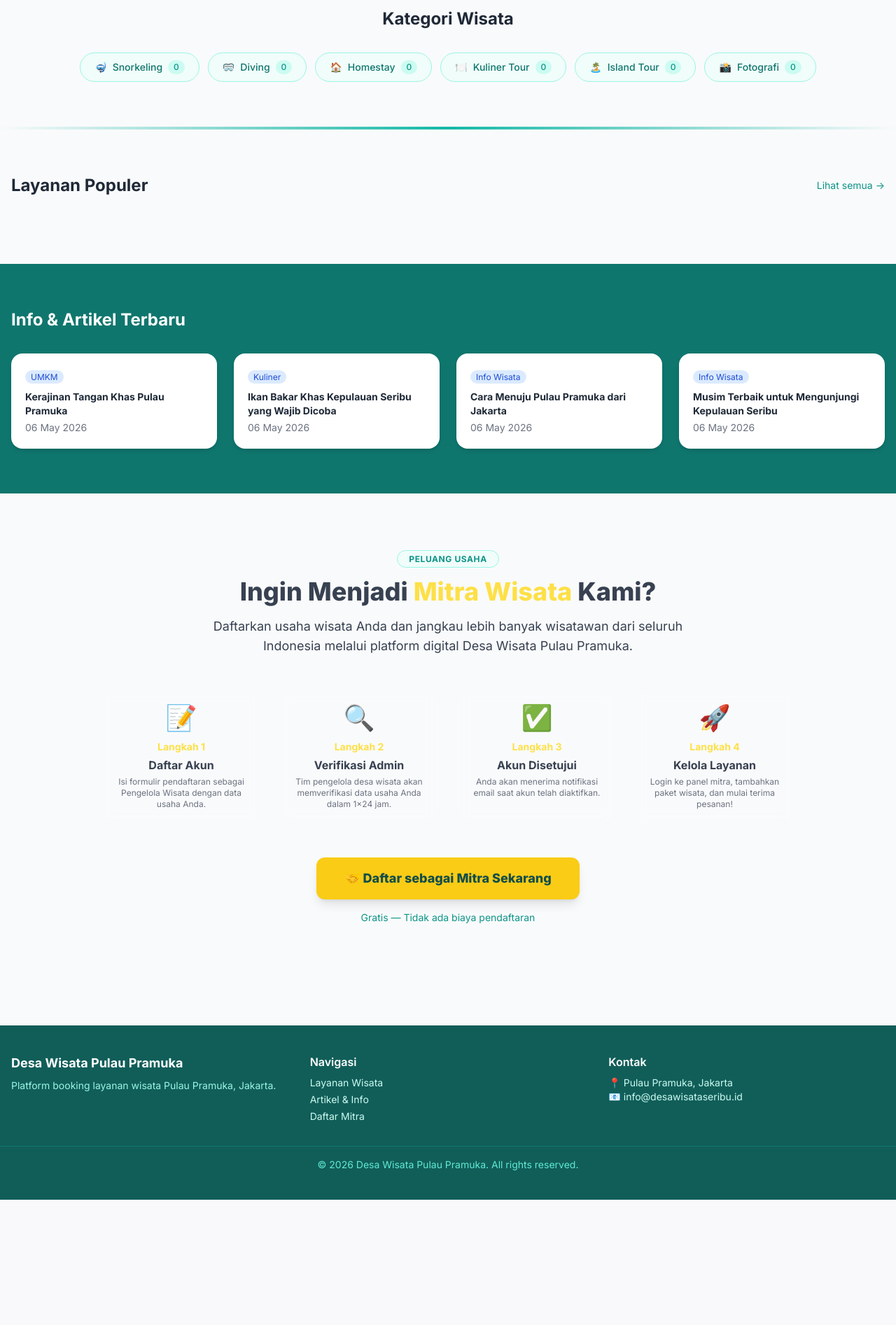
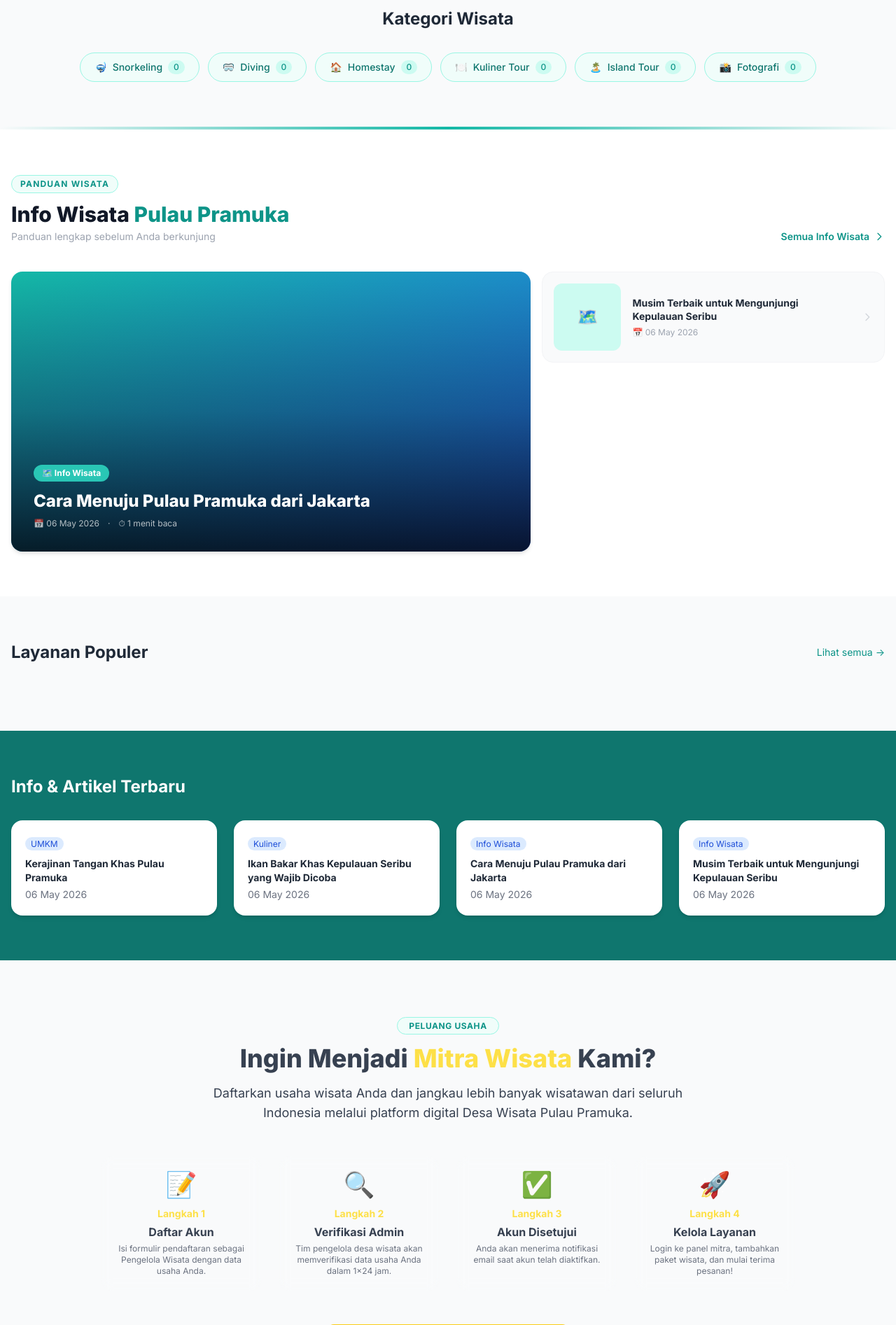
Before and after one commit to DimasAdlan13/desa-wisata2, a Laravel app: page / in a window 1280 px wide. Shown: the part 1349-3242 px from the top of the page at 70% size. Before the commit the page ends 3063 px from the top, so only its background shows below. Run offline with Laravel 10, Linux system fonts and the light colour scheme; data comes from the database, SQL or seed files in the repository; tables that the repository leaves empty hold one stand-in row (values such as "Sample post"); style sheets or scripts are compiled from the project's sources; parts of the project's set-up code (start-up, migrations or seed data) failed here and were passed over; some libraries are stand-ins or nearby versions.

Commit message:
add content info_wisata

```diff
--- a/app/Livewire/Homepage.php
+++ b/app/Livewire/Homepage.php
@@ -23,6 +23,12 @@
 
         $latestContents = Content::published()->latest()->take(4)->get();
 
+        $infoWisata = Content::published()
+            ->where('type', 'info_wisata')
+            ->latest()
+            ->take(4)
+            ->get();
+
         $stats = [
             'total_services'  => Service::public()->count(),
             'total_bookings'  => \App\Models\Booking::where('status', 'completed')->count(),
@@ -30,7 +36,7 @@
             'total_wisatawan' => \App\Models\User::where('role', 'wisatawan')->count(),
         ];
 
-        return view('livewire.homepage', compact('featuredServices', 'categories', 'latestContents', 'stats'))
+        return view('livewire.homepage', compact('featuredServices', 'categories', 'latestContents', 'infoWisata', 'stats'))
             ->layout('layouts.app');
     }
 }
--- a/resources/views/livewire/homepage.blade.php
+++ b/resources/views/livewire/homepage.blade.php
@@ -179,6 +179,89 @@
         <div class="h-1 w-full bg-gradient-to-r from-transparent via-teal-500 to-transparent"></div>
     </div>
 
+    <!-- Info Wisata Section -->
+    @if($infoWisata->isNotEmpty())
+    <section class="bg-white py-16">
+        <div class="max-w-7xl mx-auto px-4">
+            <!-- Header -->
+            <div class="flex flex-col sm:flex-row sm:items-end sm:justify-between mb-10 gap-3">
+                <div>
+                    <span class="inline-block bg-teal-50 text-teal-600 text-xs font-bold px-3 py-1 rounded-full border border-teal-200 uppercase tracking-widest mb-3">Panduan Wisata</span>
+                    <h2 class="text-2xl lg:text-3xl font-extrabold text-gray-900">Info Wisata <span class="text-teal-600">Pulau Pramuka</span></h2>
+                    <p class="text-gray-400 text-sm mt-1">Panduan lengkap sebelum Anda berkunjung</p>
+                </div>
+                <a href="{{ route('konten.index', ['type' => 'info_wisata']) }}" wire:navigate
+                   class="inline-flex items-center gap-1.5 text-teal-600 font-semibold text-sm hover:text-teal-800 transition-colors shrink-0">
+                    Semua Info Wisata
+                    <svg class="w-4 h-4" fill="none" stroke="currentColor" viewBox="0 0 24 24"><path stroke-linecap="round" stroke-linejoin="round" stroke-width="2" d="M9 5l7 7-7 7"/></svg>
+                </a>
+            </div>
+
+            <!-- Bento Grid Layout -->
+            <div class="grid grid-cols-1 lg:grid-cols-5 gap-4">
+
+                {{-- Featured (large card, spans 3 cols) --}}
+                @if($infoWisata->first())
+                @php $featured = $infoWisata->first(); @endphp
+                <a href="{{ route('konten.show', $featured->slug) }}" wire:navigate
+                   class="lg:col-span-3 group relative rounded-2xl overflow-hidden shadow-md hover:shadow-xl transition-all min-h-[320px] lg:min-h-[400px] block">
+                    @if($featured->cover_image)
+                        <img src="{{ Storage::url($featured->cover_image) }}"
+                             alt="{{ $featured->title }}"
+                             class="absolute inset-0 w-full h-full object-cover group-hover:scale-105 transition-transform duration-500">
+                    @else
+                        <div class="absolute inset-0 bg-gradient-to-br from-teal-500 to-blue-600"></div>
+                    @endif
+                    <div class="absolute inset-0 bg-gradient-to-t from-black/80 via-black/30 to-transparent"></div>
+                    <div class="absolute inset-0 flex flex-col justify-end p-6 lg:p-8 z-10">
+                        <span class="inline-flex items-center gap-1.5 bg-teal-400/90 backdrop-blur text-white text-xs font-bold px-3 py-1 rounded-full w-fit mb-3">
+                            🗺️ Info Wisata
+                        </span>
+                        <h3 class="text-white font-extrabold text-xl lg:text-2xl leading-tight mb-2 line-clamp-3 group-hover:text-teal-200 transition-colors">
+                            {{ $featured->title }}
+                        </h3>
+                        <div class="flex items-center gap-3 text-white/70 text-xs">
+                            <span>📅 {{ $featured->published_at?->format('d M Y') }}</span>
+                            <span>·</span>
+                            <span>⏱ {{ ceil(str_word_count(strip_tags($featured->body ?? '')) / 200) }} menit baca</span>
+                        </div>
+                    </div>
+                </a>
+                @endif
+
+                {{-- Small cards (spans 2 cols, stacked) --}}
+                <div class="lg:col-span-2 flex flex-col gap-4">
+                    @foreach($infoWisata->skip(1)->take(3) as $item)
+                    <a href="{{ route('konten.show', $item->slug) }}" wire:navigate
+                       class="group flex gap-4 bg-gray-50 hover:bg-teal-50 border border-gray-100 hover:border-teal-200 rounded-2xl p-4 transition-all">
+                        <div class="shrink-0 w-20 h-20 lg:w-24 lg:h-24 rounded-xl overflow-hidden bg-teal-100">
+                            @if($item->cover_image)
+                                <img src="{{ Storage::url($item->cover_image) }}"
+                                     alt="{{ $item->title }}"
+                                     class="w-full h-full object-cover group-hover:scale-105 transition-transform duration-300">
+                            @else
+                                <div class="w-full h-full flex items-center justify-center text-teal-400 text-2xl">🗺️</div>
+                            @endif
+                        </div>
+                        <div class="flex flex-col justify-center min-w-0">
+                            <h4 class="font-bold text-gray-800 text-sm line-clamp-2 group-hover:text-teal-700 transition-colors leading-snug mb-1.5">
+                                {{ $item->title }}
+                            </h4>
+                            <div class="flex items-center gap-2 text-gray-400 text-xs">
+                                <span>📅 {{ $item->published_at?->format('d M Y') }}</span>
+                            </div>
+                        </div>
+                        <div class="shrink-0 self-center ml-auto text-gray-300 group-hover:text-teal-500 transition-colors">
+                            <svg class="w-4 h-4" fill="none" stroke="currentColor" viewBox="0 0 24 24"><path stroke-linecap="round" stroke-linejoin="round" stroke-width="2" d="M9 5l7 7-7 7"/></svg>
+                        </div>
+                    </a>
+                    @endforeach
+                </div>
+            </div>
+        </div>
+    </section>
+    @endif
+
     <!-- Featured Services -->
     <section class="bg-gray-50 py-16">
         <div class="max-w-7xl mx-auto px-4">
@@ -220,6 +303,7 @@
             </div>
         </div>
     </section>
+
 
     <!-- Latest Content -->
     @if($latestContents->isNotEmpty())
@@ -303,7 +387,7 @@
 
             <a href="{{ route('register') }}?role=admin_layanan" wire:navigate
                 class="inline-block bg-yellow-400 text-teal-900 font-extrabold px-6 sm:px-10 py-3 sm:py-4 rounded-xl hover:bg-yellow-300 transition-all shadow-lg text-sm sm:text-lg transform hover:-translate-y-1">
-                🤝 Daftar sebagai Mitra Sekarang
+                Daftar sebagai Mitra Sekarang
             </a>
             <p class="text-teal-600 text-xs sm:text-sm mt-3 sm:mt-4">Gratis — Tidak ada biaya pendaftaran</p>
         </div>
```
